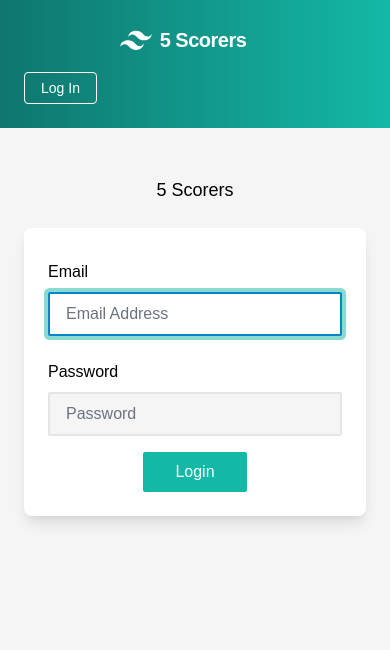
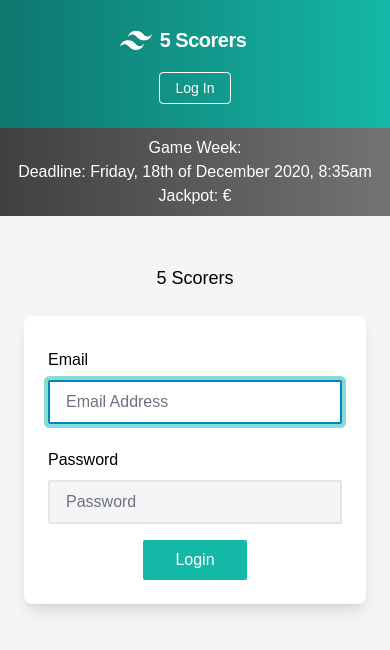
Before and after one commit to damienmcd/5-scorers, a Vue app: page /#/ in a window 390 px wide. Shown: the top 650 px of the page. Built offline with nearby package versions, Linux system fonts and the light colour scheme; what vue-tailwind would draw is missing.

Commit message:
Added GameInfo bar and fixed some spacing issues in Nav

```diff
--- a/src/App.vue
+++ b/src/App.vue
@@ -1,18 +1,21 @@
 <template>
   <div id="app" class="min-h-screen bg-grey-100">
     <Nav />
+    <GameInfo />
     <router-view/>
   </div>
 </template>
 
 <script>
 import Nav from '@/components/Nav.vue'
+import GameInfo from '@/components/GameInfo.vue'
 
 export default {
   name: 'App',
 
   components: {
-    Nav
+    Nav,
+    GameInfo
   }
 }
 </script>
--- /dev/null
+++ b/src/components/GameInfo.vue
@@ -0,0 +1,28 @@
+<template>
+  <div class="flex items-center justify-start flex-wrap bg-grey-500 bg-gradient-to-r from-grey-700 text-white px-2 md:px-4 lg:px-6 py-2">
+      <div class="w-full block flex-grow lg:flex lg:items-center lg:justify-between lg:w-auto">
+          <ul class="w-full flex flex-wrap lg:flex-nowrap justify-around text-center">
+            <li class="w-full lg:w-auto">Game Week: {{ game.week_no }}</li>
+            <li class="w-full lg:w-auto">Deadline: {{ gameDeadline }}</li>
+            <li class="w-full lg:w-auto">Jackpot: &euro;{{ game.jackpot }}</li>
+          </ul>
+      </div>
+  </div>
+</template>
+
+<script>
+import { mapGetters } from 'vuex'
+import moment from 'moment'
+
+export default {
+  name: 'GameInfo',
+
+  computed: {
+    ...mapGetters(['game']),
+
+    gameDeadline () {
+      return moment(this.game.deadline).format('dddd, Do of MMMM YYYY, h:mma')
+    }
+  }
+}
+</script>
--- a/src/components/MainMenu.vue
+++ b/src/components/MainMenu.vue
@@ -1,7 +1,6 @@
 <template>
   <div class="home container flex flex-row items-start justify-center flex-wrap min-h-fill-d px-6 pt-12">
     <div class="max-w-screen-sm flex items-center justify-center flex-wrap">
-      <h1 class="font-sans text-lg antialiased font-light mb-6">Dashboard</h1>
 
       <div class="form-wrapper container flex flex-row items-start justify-center flex-wrap mb-4 md:mb-8 p-4 md:p-6 shadow-lg rounded-lg bg-white">
         <div
--- a/src/components/Nav.vue
+++ b/src/components/Nav.vue
@@ -29,11 +29,11 @@
         <router-link
           v-if="$store.getters.user.loggedIn"
           to="/dashboard"
-          class="block mt-4 lg:inline-block lg:mt-0 text-green-200 hover:text-white mr-4">
+          class="block mt-4 lg:inline-block lg:mt-0 text-white hover:text-green-200 text-center lg:text-left mr-4">
             Main Menu
         </router-link>
       </div>
-      <div>
+      <div class="text-center">
         <a
           v-if="$store.getters.user.loggedIn"
           href="#"
--- a/src/views/PickScorers.vue
+++ b/src/views/PickScorers.vue
@@ -9,7 +9,8 @@
         >
           <h2 class="font-sans antialiased font-light flex-grow-1 flex-shrink-0 w-full text-center">Game Week {{ game.week_no }}</h2>
           <p class="font-sans antialiased font-light flex-grow-1 flex-shrink-0 w-full text-center">Deadline</p>
-          <p class="font-sans antialiased font-light mb-4 flex-grow-1 flex-shrink-0 w-full text-center">{{ gameDeadline }}</p>
+          <p class="font-sans antialiased font-light flex-grow-1 flex-shrink-0 w-full text-center mb-2">{{ gameDeadline }}</p>
+          <h3 class="font-sans antialiased font-semibold flex-grow-1 flex-shrink-0 w-full text-center mb-4">Jackpot:  &euro;{{ game.jackpot }}</h3>
           <form
             class="form-signin container flex flex-row items-start justify-center flex-wrap"
             action="#"
```
